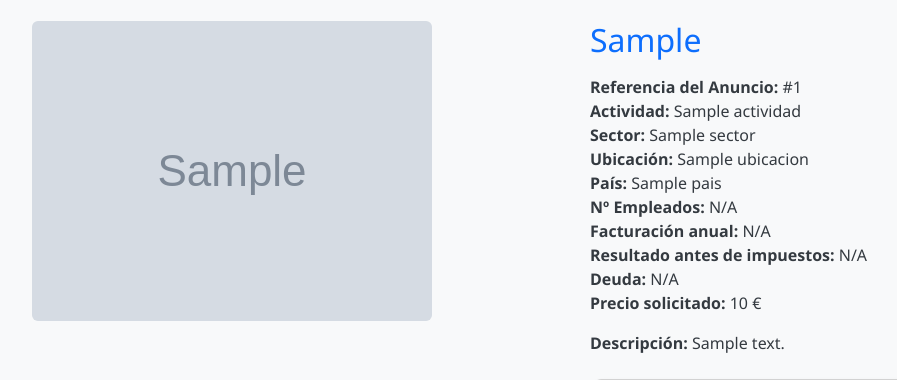
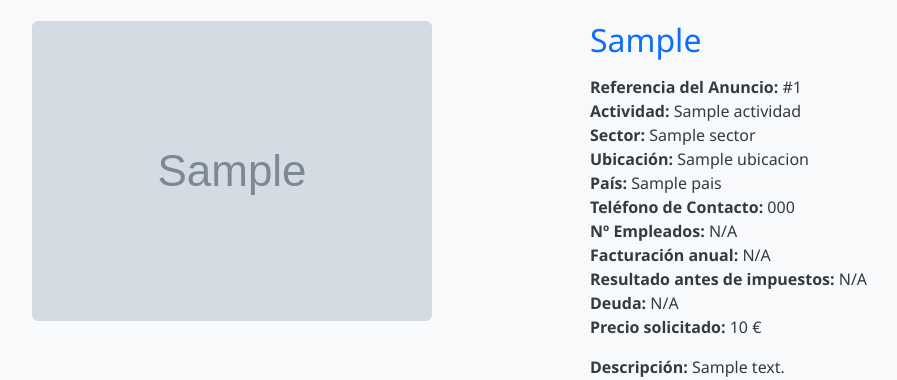
Before and after one commit to AC-Partners/compraventa-postgres, a Flask app: page /negocio/1 in a window 1280 px wide. Shown: the part 153-533 px from the top of the page, without its empty margins (62-959 px from the left). Run offline with Flask 3, Linux system fonts and the light colour scheme; grey boxes marked "Sample" are stand-in pictures; a database or web service that is not in the repository returns one stand-in record (values such as "Sample title"); some libraries are stand-ins or nearby versions.

Commit message:
Update detalle.html

```diff
--- a/templates/detalle.html
+++ b/templates/detalle.html
@@ -23,6 +23,12 @@
                 <li><strong>Sector:</strong> {{ empresa.sector }}</li>
                 <li><strong>Ubicación:</strong> {{ empresa.ubicacion or 'No disponible' }}</li>
                 <li><strong>País:</strong> {{ empresa.pais }}</li>
+
+                {# NUEVO CAMPO: Teléfono de contacto de la empresa #}
+                {% if empresa.telefono %}
+                <li><strong>Teléfono de Contacto:</strong> {{ empresa.telefono }}</li>
+                {% endif %}
+
                 <li><strong>Nº Empleados:</strong>
                     {% if empresa.numero_empleados is not none %}
                         {{ empresa.numero_empleados | euro_format }}
```
